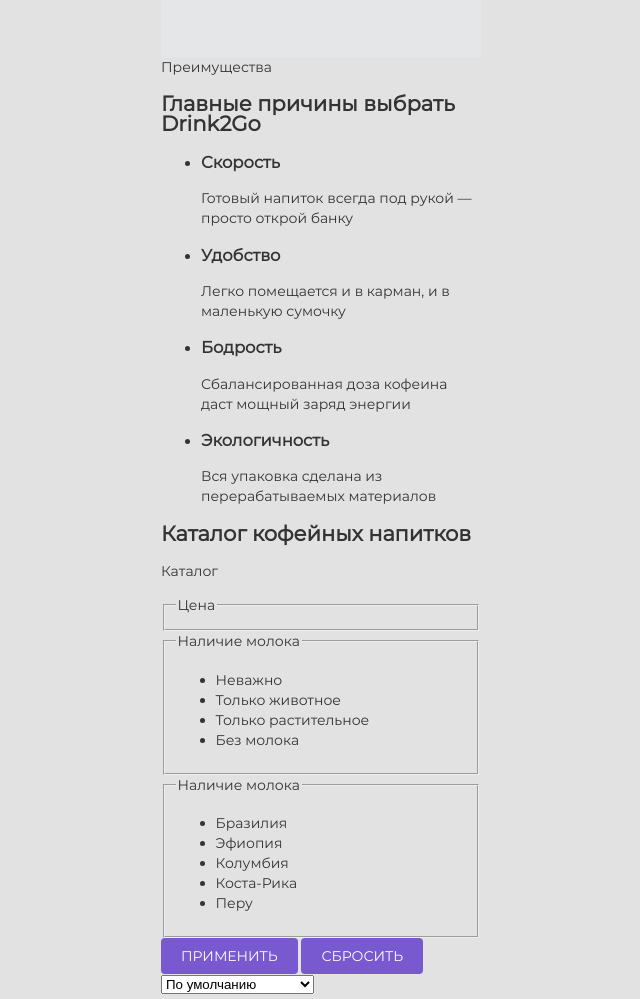
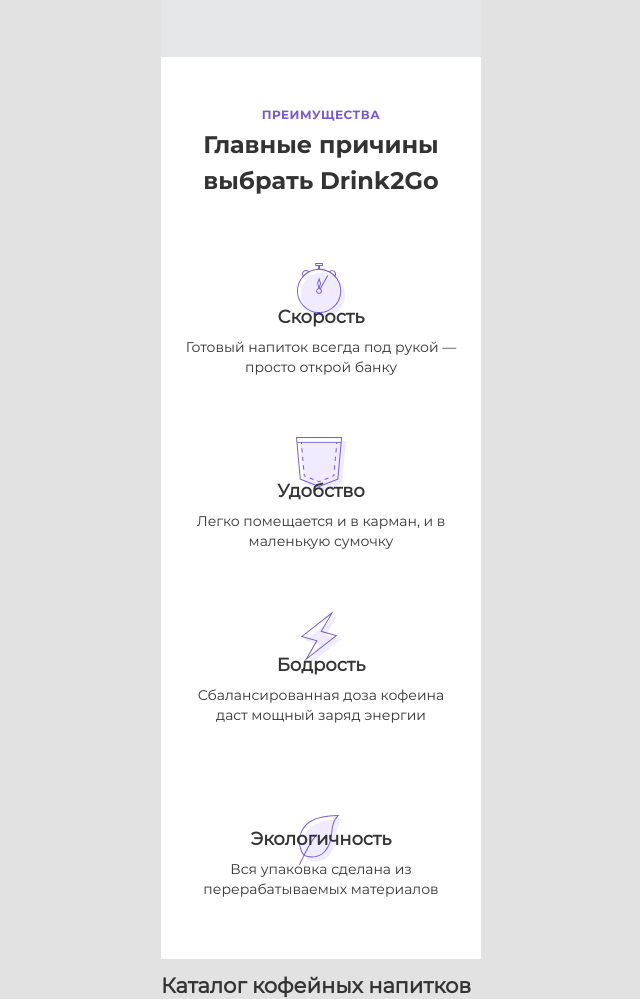
Before and after one commit to KomlevaAlena/Drink2Go-16, a website: page source/index.html in a window 1280 px wide. Shown: the part 2156-3155 px from the top of the page, without its empty margins (319-959 px from the left). Drawn offline with nearby package versions, Linux system fonts and the light colour scheme; files that its build step writes are made by us from their sources; files whose address does not match are found by name.

Commit message:
Приимущества, картинки не работают как фон

```diff
--- /dev/null
+++ b/source/styles/blocks/advantages.scss
@@ -0,0 +1,92 @@
+.advantages {
+  margin: 0 auto;
+  width: 320px;
+  display: flex;
+  flex-wrap: wrap;
+  justify-content: space-between;
+  flex-direction: column;
+  background-color: rgba(255, 255, 255, 1);
+}
+
+.advantages_flag {
+  @include flag;
+  padding-top: 50px;
+}
+
+.advantages-title {
+  display: block;
+  margin: 0 auto;
+  font-family: "Montserrat-Bold", "Arial", sans-serif;
+  font-weight: 700;//почяему не жирный??
+  font-size: 24px;
+  line-height: 36px;
+  text-align: center;
+  width: 280px;
+  padding-top: 4px;
+}
+
+.advantages-list {
+  display: flex;
+  flex-wrap: wrap;
+  justify-content: space-between;
+  flex-direction: column;
+  margin: 0 auto;
+  padding: 0;
+  padding-top: 4px;
+  list-style-type: none;
+  width: 280px;
+}
+
+.advantages-item {
+  display: block;
+  margin: 0 auto;
+
+  &:last-of-type {
+    padding-bottom: 60px;
+  }
+
+  &:nth-of-type(1) {//невидно неверный путь?
+    background-image: url("../images/time-advantages.svg");
+    background-size: 50px 56px;
+    background-position: center 50%;
+    background-repeat: no-repeat;
+  }
+
+  &:nth-of-type(2) {
+    background-image: url("../images/poket-advantages.svg");
+    background-size: 50px 56px;
+    background-position: center 50%;
+    background-repeat: no-repeat;
+  }
+
+  &:nth-of-type(3) {
+    background-image: url("../images/light-advantages.svg");
+    background-size: 50px 56px;
+    background-position: center 50%;
+    background-repeat: no-repeat;
+  }
+
+  &:nth-of-type(4) {
+    background-image: url("../images/lives-advantages.svg");
+    background-size: 50px 56px;
+    background-position: center 50%;
+    background-repeat: no-repeat;
+  }
+}
+
+.advantages-item__title {
+  display: block;
+  margin: 0 auto;
+  font-weight: 700;//почяему не жирный??
+  font-size: 18px;
+  line-height: 32px;
+  text-align: center;
+  padding-top: 98px;
+}
+
+.advantages-description {
+  display: block;
+  margin: 0 auto;
+  text-align: center;
+  padding-top: 4px;
+}
--- a/source/styles/blocks/hero.scss
+++ b/source/styles/blocks/hero.scss
@@ -28,16 +28,7 @@
 }
 
 .hero-list__flag {
-  display: block;
-  margin: 0 auto;
-  font-family: "Montserrat-Bold", "Arial", sans-serif;
-  font-weight: 700;//почяему не жирный??
-  font-size: 12px;
-  line-height: 16px;
-  color: rgba(120, 89, 207, 1);
-  text-transform: uppercase;
-  letter-spacing: 0.48px;
-  text-align: center;
+  @include flag;
   padding-top: 10px;
 }
 
--- a/source/styles/global/mixins.scss
+++ b/source/styles/global/mixins.scss
@@ -29,3 +29,16 @@
     color: rgba(255, 255, 255, 1);
   }
 }
+
+@mixin flag {
+  display: block;
+  margin: 0 auto;
+  font-family: "Montserrat-Bold", "Arial", sans-serif;
+  font-weight: 700;//почяему не жирный??
+  font-size: 12px;
+  line-height: 16px;
+  color: rgba(120, 89, 207, 1);
+  text-transform: uppercase;
+  letter-spacing: 0.48px;
+  text-align: center;
+}
--- a/source/styles/styles.scss
+++ b/source/styles/styles.scss
@@ -12,3 +12,4 @@
 @import "./blocks/site-list.scss";
 @import "./blocks/user-list.scss";
 @import "./blocks/hero.scss";
+@import "./blocks/advantages.scss";
```
Also changed, not shown: source/index.html (+1 -1 lines).
